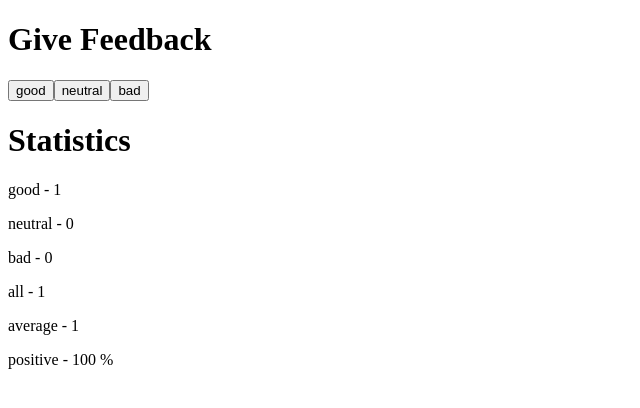
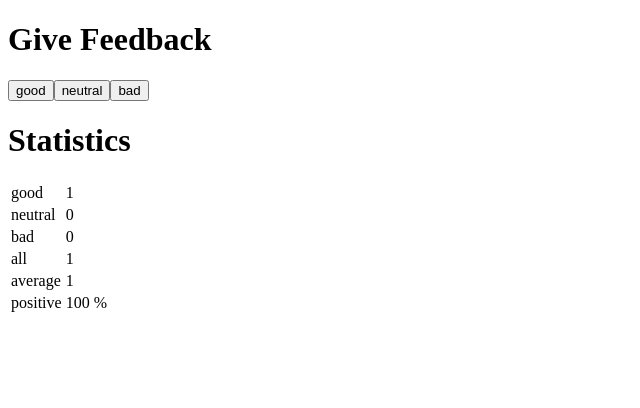
Before and after one commit to hyjin123/helsinki-part1, a React (Vite) app in the folder unicafe/: page / in a window 1280 px wide. Both pictures are taken after a click on the button "good". Shown: the top 408 px of the page, without its empty margins (0-640 px from the left). Built offline with nearby package versions, Linux system fonts and the light colour scheme.

Commit message:
finished exercise 1.11

```diff
--- a/unicafe/src/components/StatisticLine.jsx
+++ b/unicafe/src/components/StatisticLine.jsx
@@ -2,9 +2,12 @@
 
 function StatisticLine({ text, extraText, stat }) {
   return (
-    <p>
-      {text} - {stat} {extraText}
-    </p>
+    <tr>
+      <td>{text}</td>
+      <td>
+        {stat} {extraText}
+      </td>
+    </tr>
   );
 }
 
--- a/unicafe/src/components/Statistics.jsx
+++ b/unicafe/src/components/Statistics.jsx
@@ -2,11 +2,10 @@
 import StatisticLine from "./StatisticLine";
 
 function Statistics({ good, neutral, bad }) {
-  const positive = (good / (good + neutral + bad)) * 100;
-
   const total = good + neutral + bad;
   const score = good * 1 + bad * -1;
   const average = score / total;
+  const positive = (good / (good + neutral + bad)) * 100;
 
   if (total === 0) {
     return <div>No Feedback is given</div>;
@@ -14,12 +13,16 @@
   return (
     <>
       <h1>Statistics</h1>
+      <table>
+        <tbody>
           <StatisticLine text="good" stat={good} />
           <StatisticLine text="neutral" stat={neutral} />
           <StatisticLine text="bad" stat={bad} />
           <StatisticLine text="all" stat={total} />
           <StatisticLine text="average" stat={average} />
           <StatisticLine text="positive" stat={positive} extraText="%" />
+        </tbody>
+      </table>
     </>
   );
 }
```
Lines whose indentation alone changed are shown as unchanged.
